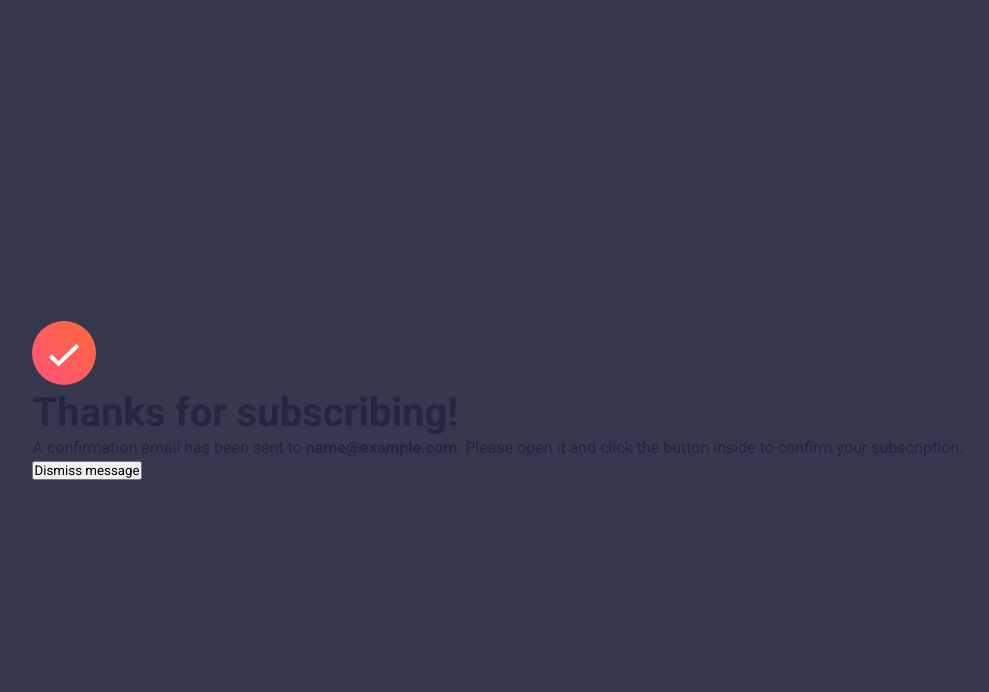
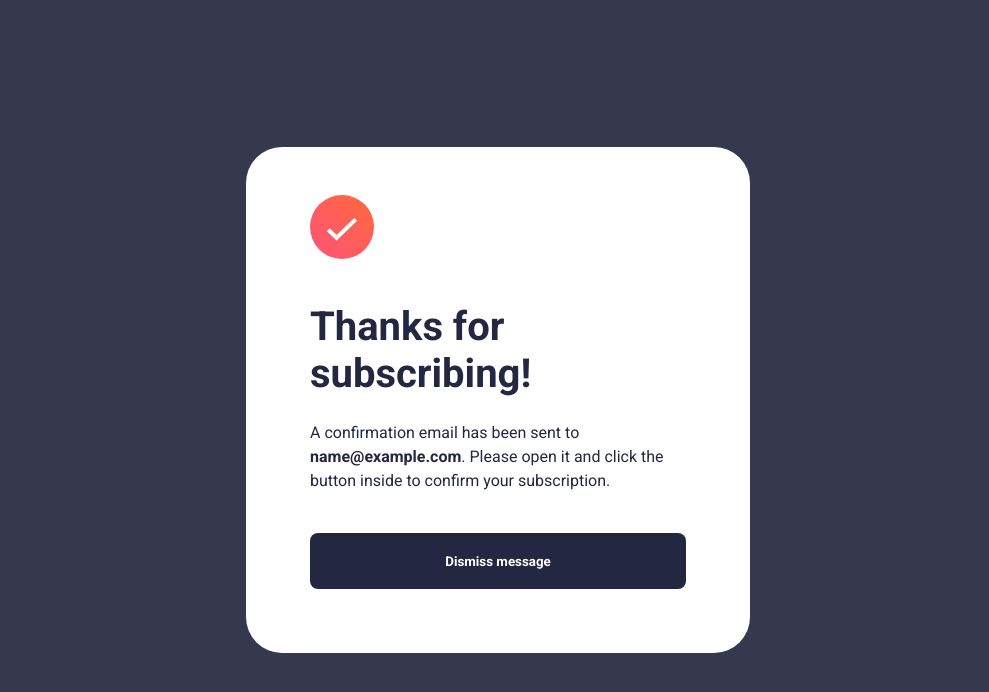
Before and after one commit to ryanbradley-webdev/newsletter-signup, a React (Vite) app: page / in a window 1280 px wide. Both pictures are taken after typing "name@example.com" into the empty fields and a click on the button "Subscribe to monthly newsletter". Shown: the top 692 px of the page, without its empty margins (142-1131 px from the left). Built offline with nearby package versions, Linux system fonts and the light colour scheme.

Commit message:
Add styling to confirmation page.

```diff
--- a/src/App.css
+++ b/src/App.css
@@ -29,6 +29,35 @@ label {
 }
 
 button {
+    position: relative;
+    height: 56px;
+    width: 100%;
+    color: var(--clr-white-900);
     font-family: inherit;
+    font-weight: bold;
+    background-color: var(--clr-blue-900);
+    border: none;
+    border-radius: 8px;
     cursor: pointer;
+    overflow: hidden;
+    isolation: isolate;
+    transition: box-shadow 0.3s ease-in-out;
 }
+
+button::after {
+    content: '';
+    position: absolute;
+    inset: 0;
+    background: var(--gradient-main);
+    z-index: -1;
+    opacity: 0;
+    transition: opacity 0.3s ease-in-out;
+}
+
+button:is(:hover, :focus) {
+    box-shadow: 0 16px 32px var(--clr-orange-100);
+}
+
+button:is(:hover, :focus)::after {
+    opacity: 1;
+}
--- a/src/components/confirmation/Confirmation.tsx
+++ b/src/components/confirmation/Confirmation.tsx
@@ -1,5 +1,6 @@
 import { useState, useEffect } from 'react'
 import Check from '../../assets/icon-success.svg'
+import styles from './confirmation.module.css'
 
 export default function Confirmation({
     email,
@@ -23,6 +24,7 @@ export default function Confirmation({
 
     return (
         <section
+            className={styles.confirmation}
             style={{
                 opacity,
                 display
--- /dev/null
+++ b/src/components/confirmation/confirmation.module.css
@@ -0,0 +1,38 @@
+.confirmation {
+    height: 100%;
+    max-width: 504px;
+    padding-inline: 24px;
+    background-color: var(--clr-white-900);
+    transition: opacity 0.3s ease-in-out;
+}
+
+@media screen and (max-width: 927px) {
+    .confirmation {
+        display: grid;
+        grid-template-rows: 1fr 56px;
+        padding-bottom: 54px;
+    }
+
+    .confirmation div {
+        height: fit-content;
+        align-self: center;
+    }
+}
+
+@media screen and (min-width: 928px) {
+    .confirmation {
+        height: fit-content;
+        padding-inline: 64px;
+        padding-block: 48px 64px;
+        border-radius: 36px;
+    }
+}
+
+.confirmation div {
+    margin-bottom: 40px;
+}
+
+.confirmation h1 {
+    margin-top: 40px;
+    margin-bottom: 24px;
+}
--- a/src/components/form/form.module.css
+++ b/src/components/form/form.module.css
@@ -85,8 +85,7 @@
     font-size: 12px;
 }
 
-.input input,
-.button {
+.input input {
     font-family: inherit;
     height: 56px;
     border-radius: 8px;
@@ -106,32 +105,3 @@
     outline: none;
     border-color: var(--clr-blue-900);
 }
-
-.button {
-    position: relative;
-    color: var(--clr-white-900);
-    font-weight: bold;
-    background-color: var(--clr-blue-900);
-    border: none;
-    overflow: hidden;
-    isolation: isolate;
-    transition: box-shadow 0.3s ease-in-out;
-}
-
-.button::after {
-    content: '';
-    position: absolute;
-    inset: 0;
-    background: var(--gradient-main);
-    z-index: -1;
-    opacity: 0;
-    transition: opacity 0.3s ease-in-out;
-}
-
-.button:is(:hover, :focus) {
-    box-shadow: 0 16px 32px var(--clr-orange-100);
-}
-
-.button:is(:hover, :focus)::after {
-    opacity: 1;
-}
```
